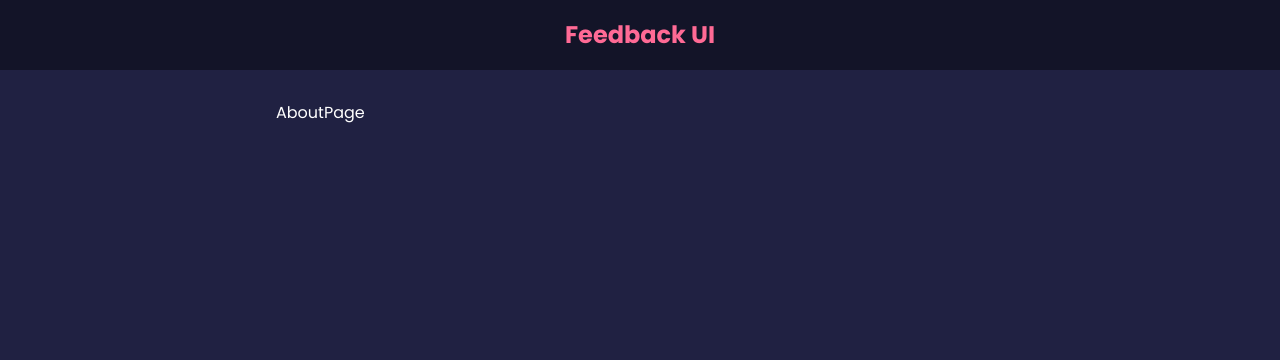
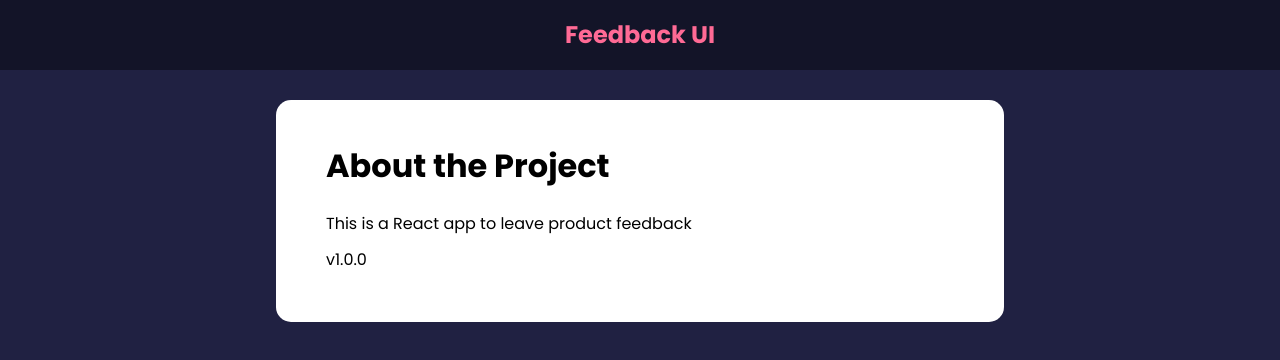
Before and after one commit to bruhu/feedback-app, a React (Create React App) app: page /about in a window 1280 px wide. Shown: the top 360 px of the page. Built offline with nearby package versions, Linux system fonts and the light colour scheme.

Commit message:
wrapped AboutPage content in Card, added basic info and version number

```diff
--- a/src/pages/AboutPage.jsx
+++ b/src/pages/AboutPage.jsx
@@ -1,6 +1,15 @@
+import Card from '../components/shared/Card'
+
 function AboutPage() {
   return (
-    <div>AboutPage</div>
+    <Card>
+      <div className='about'>
+        <h1>About the Project</h1>
+        <p>This is a React app to leave product feedback</p>
+        <p>v1.0.0</p>
+        <p href='/'></p>
+      </div>
+    </Card>
   )
 }
 
```
